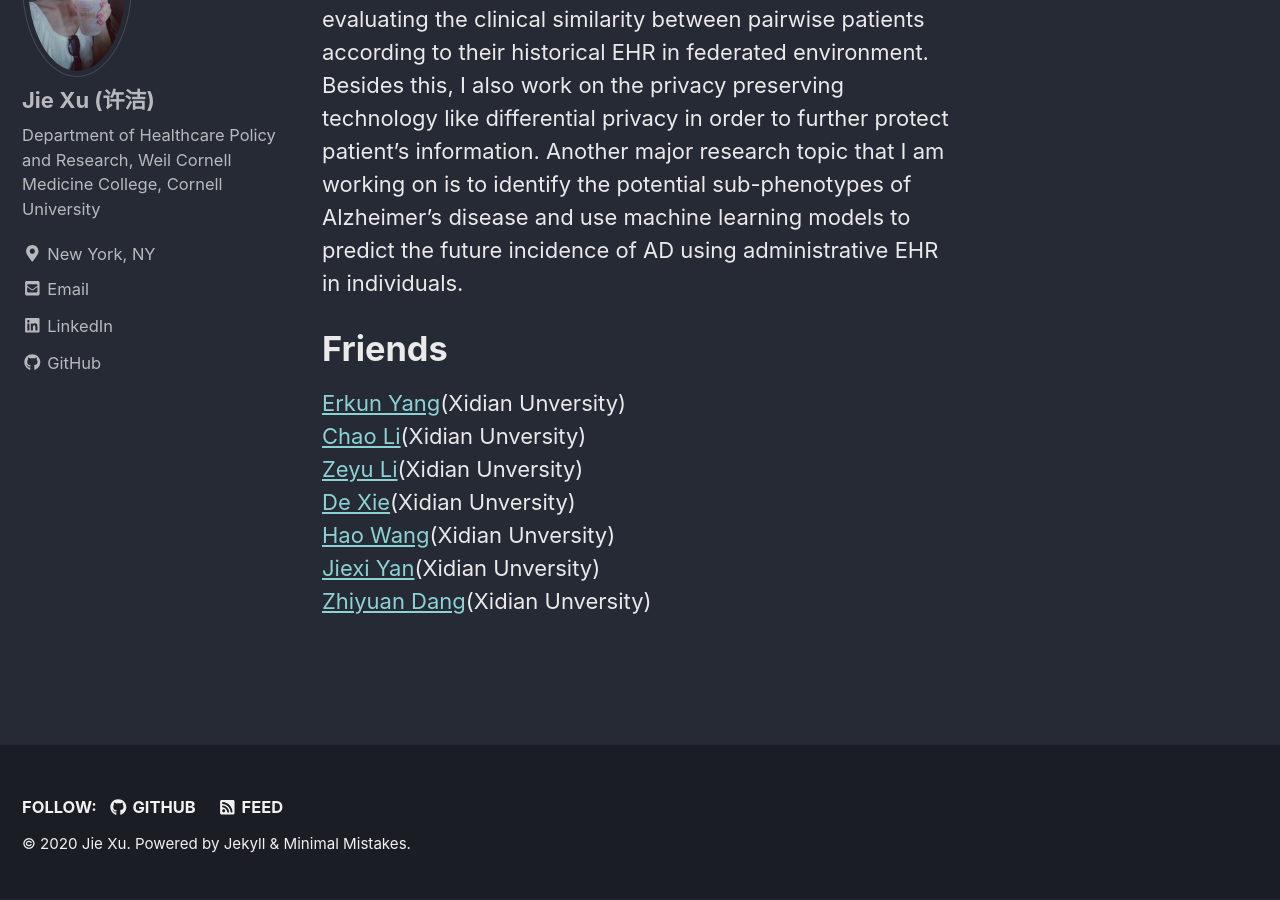
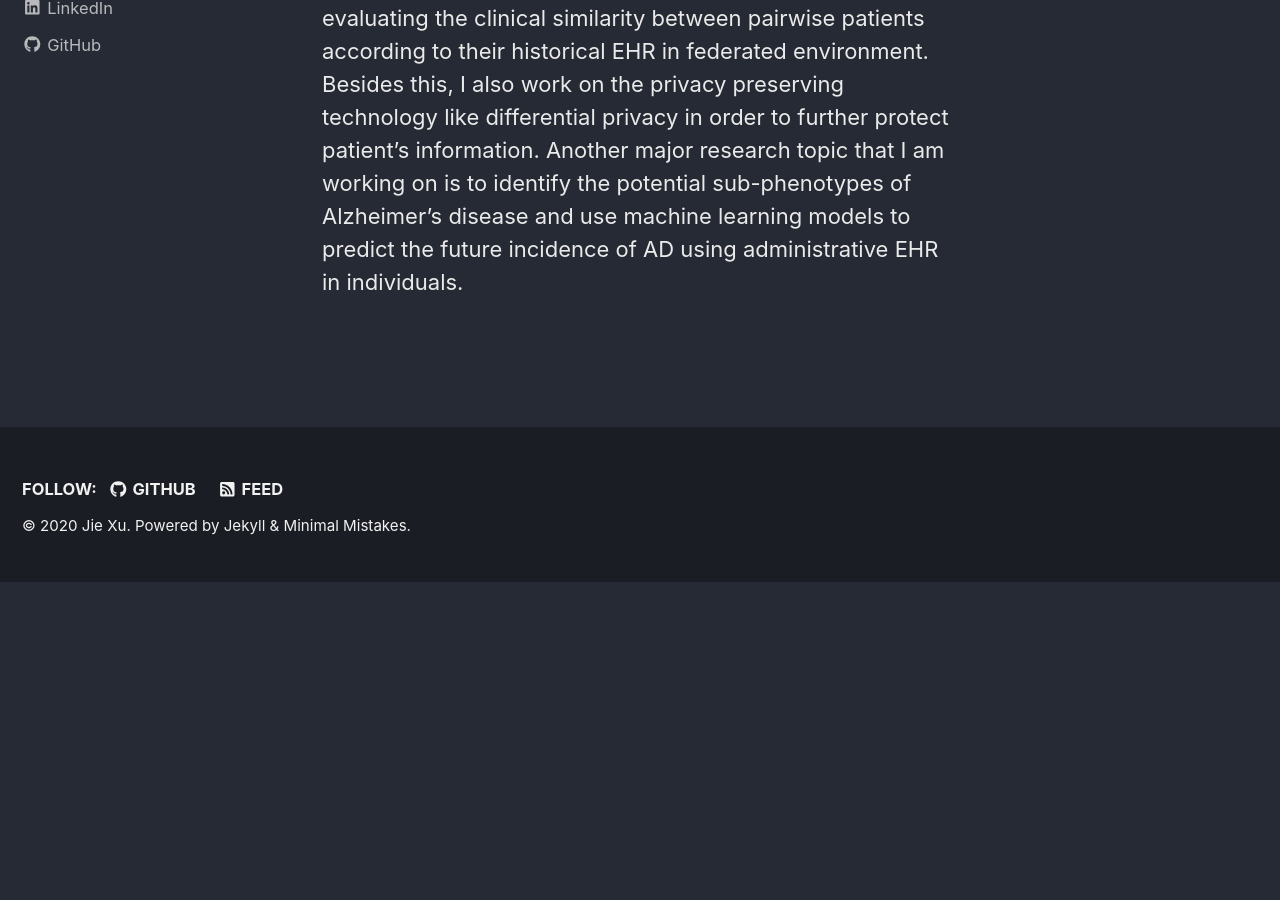
Before and after one commit to jxu1015/jxu1015.github.io, a Jekyll site: the page built from _pages/about.md, in a window 1280 px wide and 900 px high, scrolled down 1402 px. Built offline with Jekyll 4.4.1, drawn with Linux system fonts in a browser that asks for light colours; nearby versions of some CDN libraries; after the commit the page ends 1984 px from its top, so only the background shows below that.

Commit message:
Update about.md

```diff
--- a/_pages/about.md
+++ b/_pages/about.md
@@ -15,14 +15,3 @@ My research interests include machine learning, computer vision and artificial i
 3. Computer Vision: Image Super-resolution, Pattern Recognition, Video Analysis
 
 Currently, my primary research interest is data analytic, privacy preserving technology and their applications in health informatics. One key aspect I have been working on is evaluating the clinical similarity between pairwise patients according to their historical EHR in federated environment. Besides this, I also work on the privacy preserving technology like differential privacy in order to further protect patient's information. Another major research topic that I am working on is to identify the potential sub-phenotypes of Alzheimer's disease and use machine learning models to predict the future incidence of AD using administrative EHR in individuals.
-
-
-**Friends**
-======
-[Erkun Yang](https://yangerkun.github.io/)(Xidian Unversity)
-[Chao Li](https://chaoli1991.github.io/)(Xidian Unversity)
-[Zeyu Li](https://zeyuli1990.github.io/)(Xidian Unversity)
-[De Xie](https://shadowxiede.github.io/)(Xidian Unversity)
-[Hao Wang](https://haowang1992.github.io/)(Xidian Unversity)
-[Jiexi Yan](https://JiexiYan.github.io)(Xidian Unversity)
-[Zhiyuan Dang](https://zhiyuandang.github.io/)(Xidian Unversity)
```
